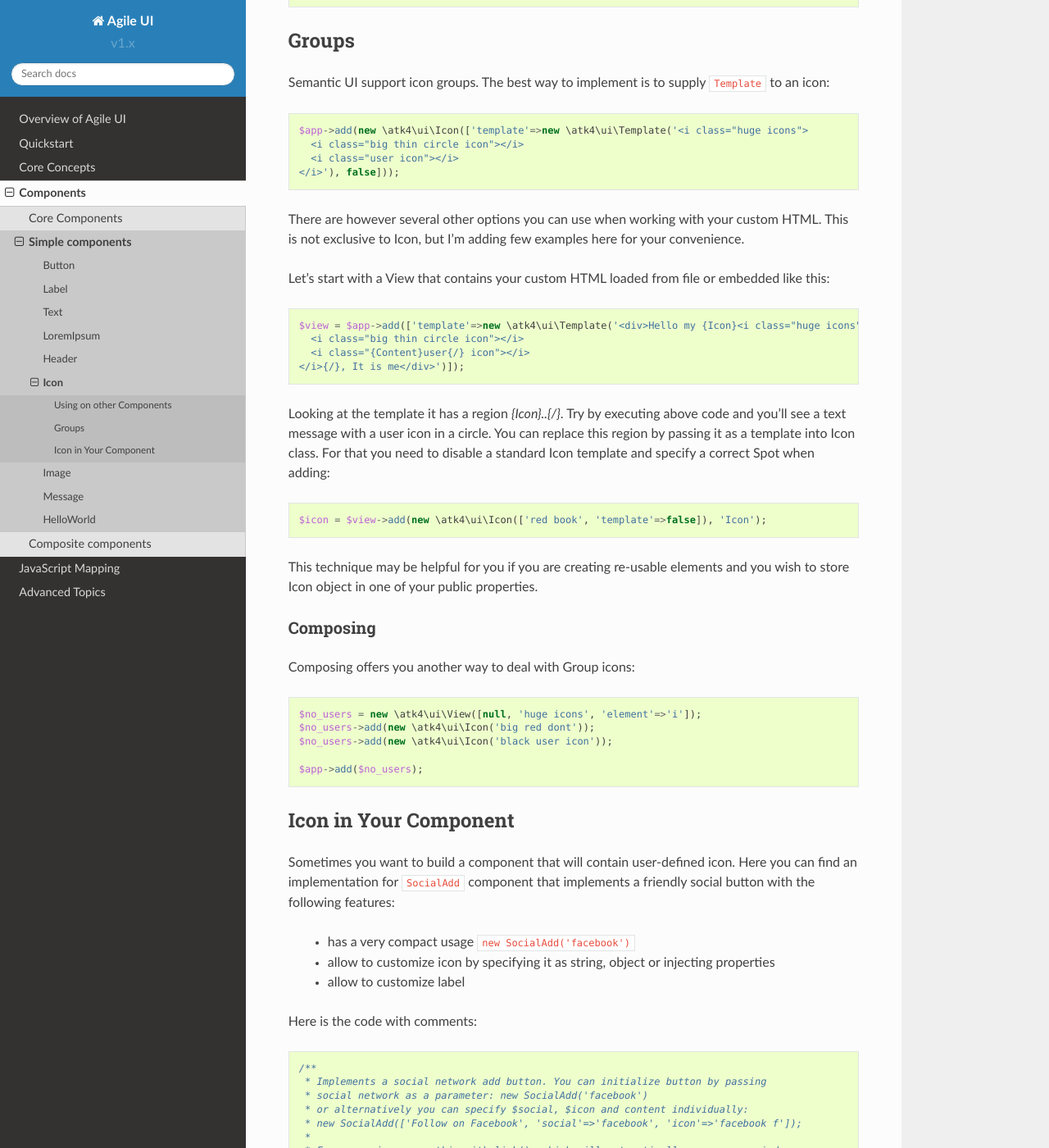
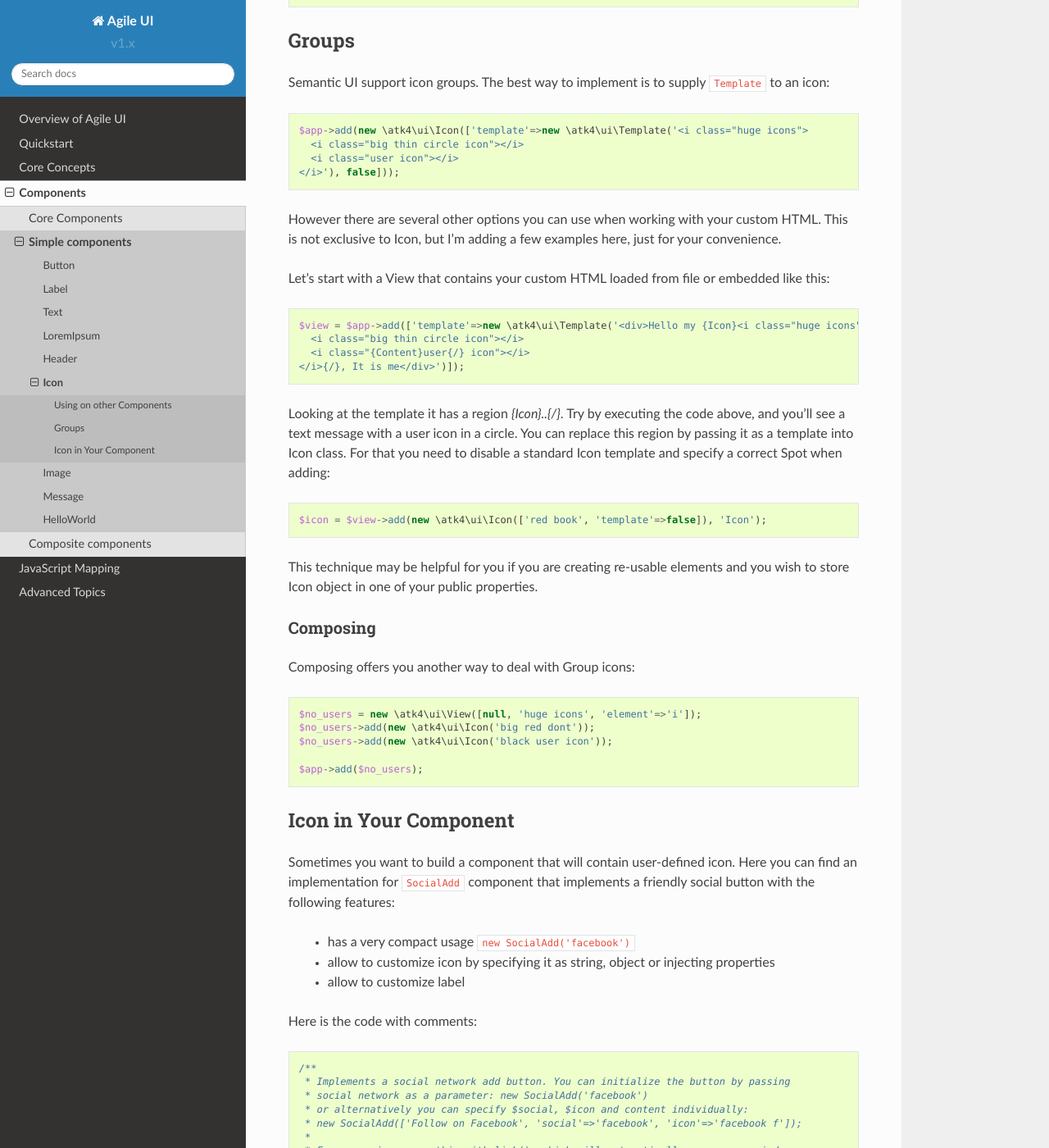
Before and after one commit to atk4/ui, a Sphinx documentation site: the page built from docs/icon.rst, in a window 1280 px wide and 1400 px high, scrolled down 1474 px. Shown: the whole window at 82% size. Built offline with Sphinx 7.4.7 and the Read the Docs theme 2.0.0, drawn with Linux system fonts in a browser that asks for light colours; pages that are not in the unit, such as notebooks, are missing from menus; cross-references to code outside the pages are shown as plain code; some of the changed text lies outside the part shown.

Commit message:
Update icon.rst

```diff
--- a/docs/icon.rst
+++ b/docs/icon.rst
@@ -27,8 +27,8 @@
     $icon = new \atk4\ui\Icon('book');
     $b1 = new \atk4\ui\Button(['Click Me', 'icon'=>$icon]);
 
-You do not need to add icon into render tree when specifying like that. The icon is selected
-through class and to find out what icons are available, refer to Semantic-UI icon documentation:
+You do not need to add an icon into the render tree when specifying like that. The icon is selected
+through class. To find out what icons are available, refer to Semantic-UI icon documentation:
 
 https://semantic-ui.com/elements/icon.html
 
@@ -70,8 +70,8 @@
       <i class="user icon"></i>
     </i>'), false]));
 
-There are however several other options you can use when working with your custom HTML. This is not
-exclusive to Icon, but I'm adding few examples here for your convenience.
+However there are several other options you can use when working with your custom HTML. This is not
+exclusive to Icon, but I'm adding a few examples here, just for your convenience.
 
 Let's start with a View that contains your custom HTML loaded from file or embedded like this::
 
@@ -80,7 +80,7 @@
       <i class="{Content}user{/} icon"></i>
     </i>{/}, It is me</div>')]);
 
-Looking at the template it has a region `{Icon}..{/}`. Try by executing above code and you'll see
+Looking at the template it has a region `{Icon}..{/}`. Try by executing the code above, and you'll see
 a text message with a user icon in a circle. You can replace this region by passing it as a template
 into Icon class. For that you need to disable a standard Icon template and specify a correct Spot
 when adding::
@@ -115,7 +115,7 @@
 Here is the code with comments::
 
     /**
-     * Implements a social network add button. You can initialize button by passing
+     * Implements a social network add button. You can initialize the button by passing
      * social network as a parameter: new SocialAdd('facebook')
      * or alternatively you can specify $social, $icon and content individually:
      * new SocialAdd(['Follow on Facebook', 'social'=>'facebook', 'icon'=>'facebook f']);
```
